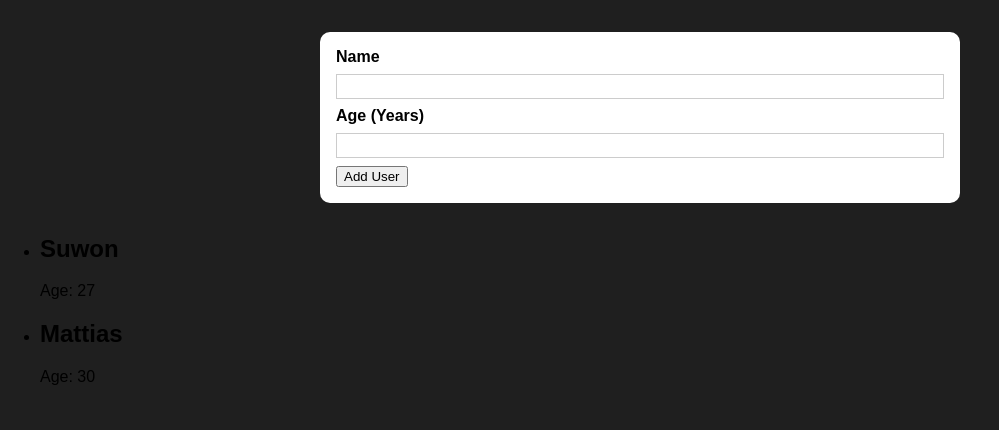
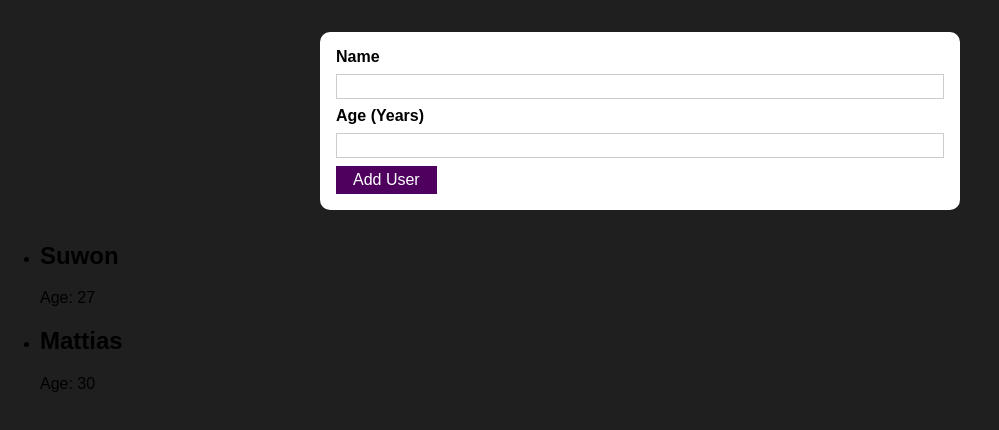
Before and after one commit to smackdh/react-user-list, a React (Create React App) app: page / in a window 1280 px wide. Shown: the top 430 px of the page, without its empty margins (0-999 px from the left). Built offline with nearby package versions, Linux system fonts and the light colour scheme.

Commit message:
Button component completed

```diff
--- a/src/components/UI/Button.js
+++ b/src/components/UI/Button.js
@@ -7,9 +7,9 @@ const Button = (props) => {
       type={props.type || "button"}
       onClick={props.onClick}
     >
-      Add User
+      {props.children}
     </button>
   );
 };
 
-export default button;
+export default Button;
--- a/src/components/Users/UserInput/UserInput.js
+++ b/src/components/Users/UserInput/UserInput.js
@@ -1,6 +1,7 @@
 import React, { useState } from "react";
 import Card from "../../UI/Card";
 import classes from "./UserInput.module.css";
+import Button from "../../UI/Button";
 
 const UserInput = (props) => {
   const [userName, setUserName] = useState("");
@@ -43,7 +44,7 @@ const UserInput = (props) => {
           value={userAge}
           onChange={userAgeInputHandler}
         ></input>
-        <button type="submit">Add User</button>
+        <Button type="submit">Add User</Button>
       </form>
     </Card>
   );
```
